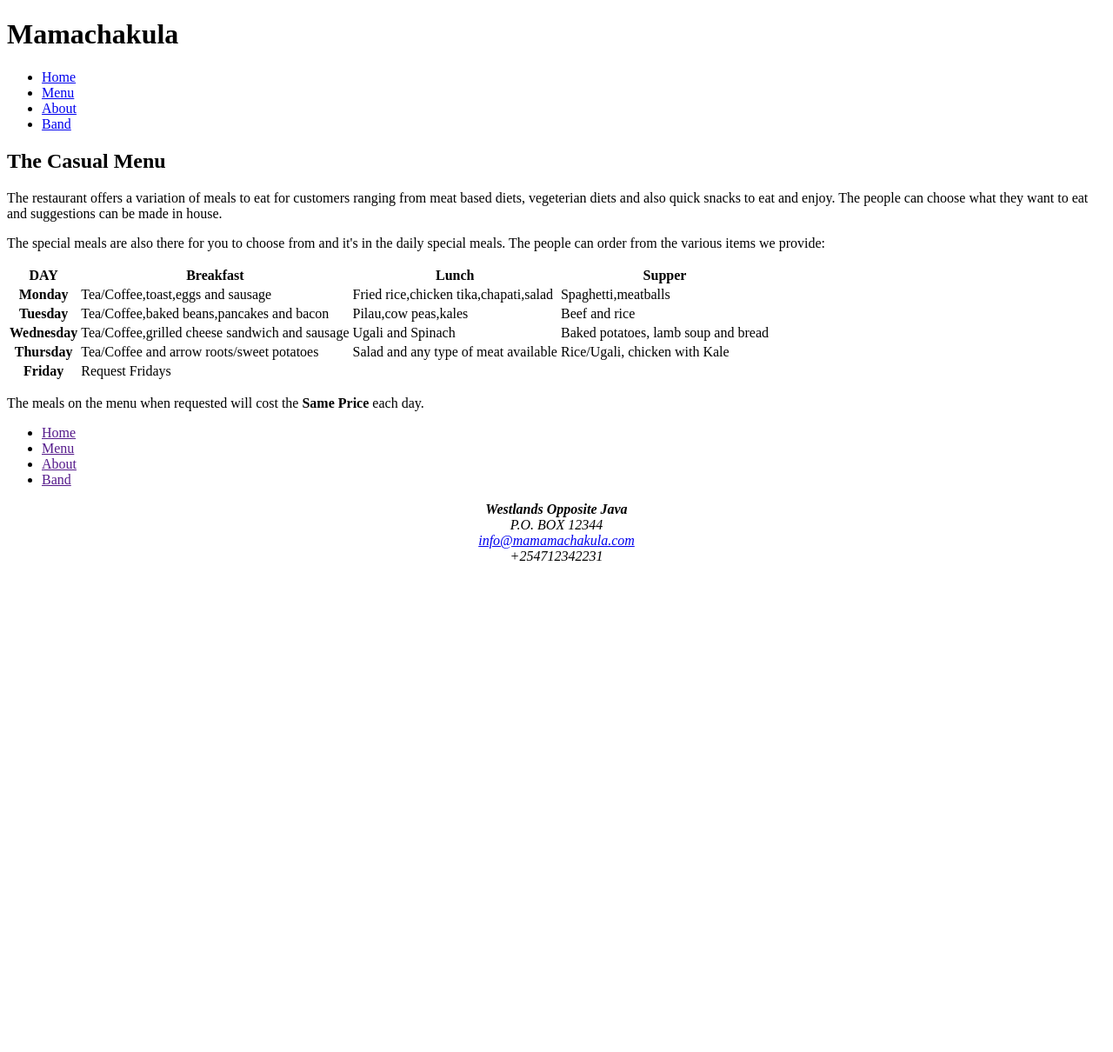
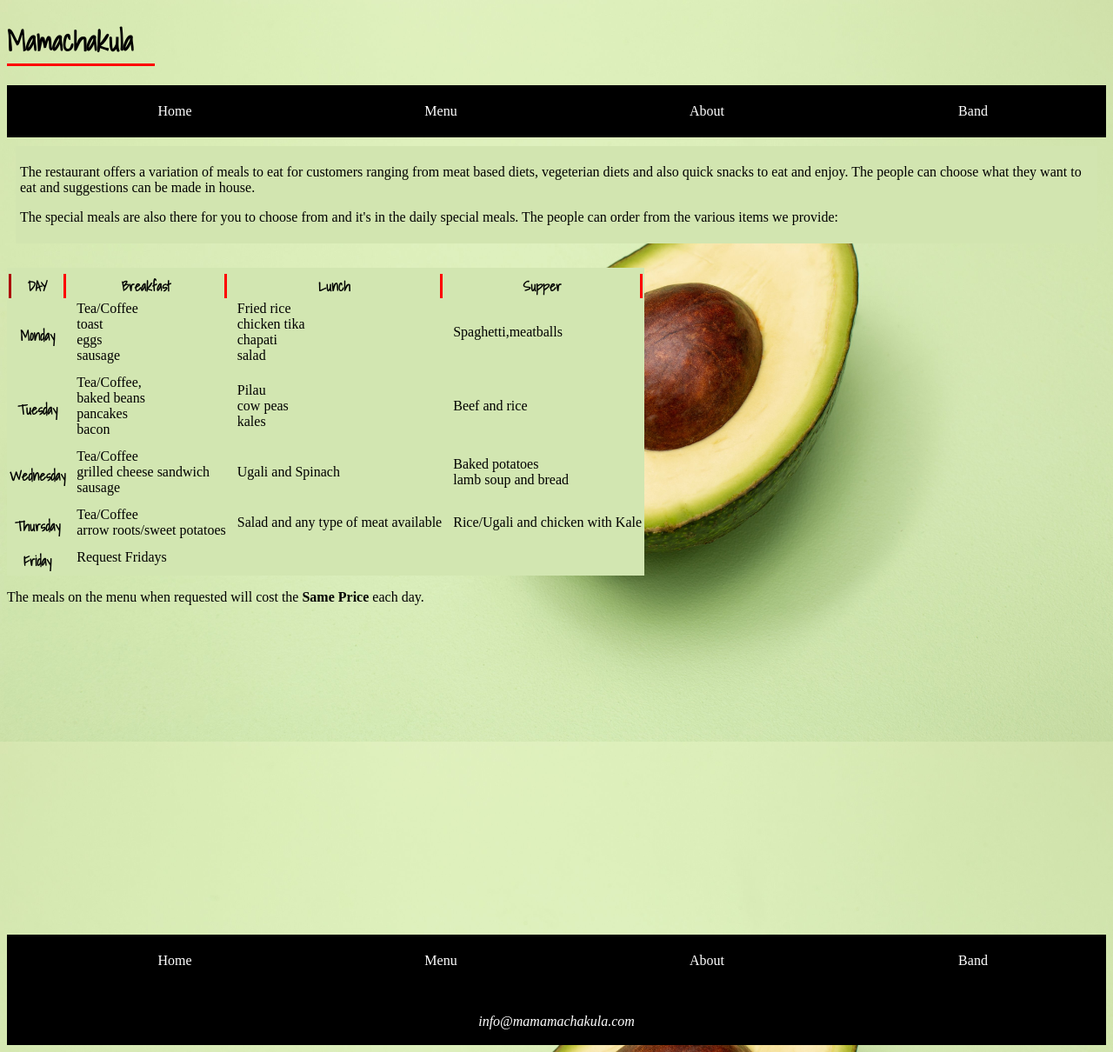
Before and after one commit to jookllo/FoodSite, a PHP site: page /menu.php in a window 1280 px wide. Shown: the whole page at 87% size. Before the commit the page ends 645 px from the top, so only its background shows below. Run offline with PHP 8.4, Linux system fonts and the light colour scheme.

Commit message:
forgot
lool.... i forgot to commit the last changes i had made sorry ..... but ill work harder... promise

```diff
--- a/index.php
+++ b/index.php
@@ -7,6 +7,9 @@
 		<style media="screen" type="text/css">
 
 		</style>
+		<script src="style.js"type="text/javascript">
+
+		</script>
 		<title>Home</title>
 	</head>
 	<body>
--- a/menu.php
+++ b/menu.php
@@ -1,45 +1,73 @@
 <!DOCTYPE html>
 <html>
   <head>
+    <link href="https://fonts.googleapis.com/css?family=Shadows+Into+Light&display=swap" rel="stylesheet">
+    <link rel="stylesheet" href="style.css">
     <title>Menu</title>
+    <style media="screen">
+.top{
+  border-right: inset;
+  border-right-color: red;
+}
+.topd{
+  border-right: inset;
+  border-left: inset;
+  border-color: red;
+}
+th{
+  font-family: 'Shadows Into Light', cursive;
+
+}
+table{
+  padding-top: 5px;
+  background-color: #d2e6b1;
+}
+td{
+  padding-bottom: 10px;
+padding-left: 10px;
+}
+    </style>
   </head>
   <body>
     <?php include_once "header.php";?>
-    <div class="body">
-    <h2>The Casual Menu</h2>
-          <p>The restaurant offers a variation of meals to eat for customers ranging from meat based diets, vegeterian diets and also quick snacks to eat and enjoy. The people can choose what they want to eat and suggestions can be made in house.</p>
-          <p>The special meals are also there for you to choose from and it's in the daily special meals. The people can order from the various items we provide:</p>
+    <div >
+    <div class="menubody">
+      <p>The restaurant offers a variation of meals to eat for customers ranging from meat based diets, vegeterian diets and also quick snacks to eat and enjoy. The people can choose what they want to eat and suggestions can be made in house.</p>
+      <p>The special meals are also there for you to choose from and it's in the daily special meals. The people can order from the various items we provide:</p>
+
+    </div>
           <div class="table">
           <table>
-            <tr>
-                <th>DAY</th>
-                <th>Breakfast</th>
-                <th>Lunch</th>
-                <th>Supper</th>
+            <tr class="tabl">
+                <th class="topd">DAY</th>
+                <th class="top">Breakfast</th>
+                <th class="top">Lunch</th>
+                <th class="top">Supper</th>
             </tr>
             <tr>
               <th>Monday</th>
-              <td>Tea/Coffee,toast,eggs and sausage</td>
-              <td>Fried rice,chicken tika,chapati,salad</td>
+              <td>Tea/Coffee<br>toast<br>eggs <br> sausage</td>
+              <td>Fried rice <br> chicken tika <br> chapati <br>salad</td>
               <td>Spaghetti,meatballs </td>
             </tr>
+            <br>
             <tr>
               <th>Tuesday</th>
-              <td>Tea/Coffee,baked beans,pancakes and bacon</td>
-              <td>Pilau,cow peas,kales</td>
+              <td>Tea/Coffee,<br>baked beans<br>pancakes <br> bacon</td>
+              <td>Pilau <br>cow peas <br> kales</td>
               <td>Beef and rice </td>
             </tr>
             <tr>
               <th>Wednesday</th>
-              <td>Tea/Coffee,grilled cheese sandwich and sausage</td>
+              <td>Tea/Coffee <br> grilled cheese sandwich <br> sausage</td>
               <td>Ugali and Spinach</td>
-              <td>Baked potatoes, lamb soup and bread</td>
+              <td>Baked potatoes <br> lamb soup and bread</td>
             </tr>
             <tr>
               <th>Thursday</th>
-              <td>Tea/Coffee and arrow roots/sweet potatoes</td>
+              <td>Tea/Coffee <br> arrow roots/sweet potatoes</td>
               <td>Salad and any type of meat available</td>
-              <td>Rice/Ugali, chicken with Kale </td>
+              <td>Rice/Ugali and chicken with Kale </td>
             </tr>
             <tr>
               <th>Friday</th>
--- a/style.css
+++ b/style.css
@@ -1,31 +1,64 @@
 body{
+  min-height: 100%;
 background-image: url('half-of-an-avocado.jpg');
 color:black;
 background-position: fixed;
 background-size: cover;
 background-repeat: no-repeat;
+background-attachment: fixed;
 }
+
 .footer{
   background-color: black;
+  padding-top: 5px;
   margin-top: 30%;
   margin-left: ;
 }
+
 .name{
   font-family: 'Shadows Into Light', cursive;
   border-bottom-style:  solid;
   width: 170px;
   border-bottom-color: red;
 }
+
 ul{
-margin-left: 15%;
+text-align: center;
 list-style-type: none;
 display: grid;
 grid-template-columns: 1fr 1fr 1fr 1fr;
+}
 
-}
 .navbar{
+  margin: 0;
+  padding-top: 5px;
 	color: white;
 	background-color: black;
 	font-style: tahoma;
+  padding-bottom: 5px;
+}
 
+a{
+  text-decoration: none;
+  color: white;
 }
+
+a:hover{
+  transition: 0.7s;
+  border-bottom-style: inset;
+  border-color: red;
+}
+
+.body{
+  padding: 10px;
+  min-width: 300px;
+  margin-top: 100px;
+  background-color: #d8ecba;
+  width: 500px;
+}
+
+.menubody{
+  padding: 5px;
+  margin: 10px;
+background-color:#d2e5b0;
+}
--- /dev/null
+++ b/style.js
@@ -0,0 +1,2 @@
+var width= window.innerWidth;
+//document.write(width);
```
